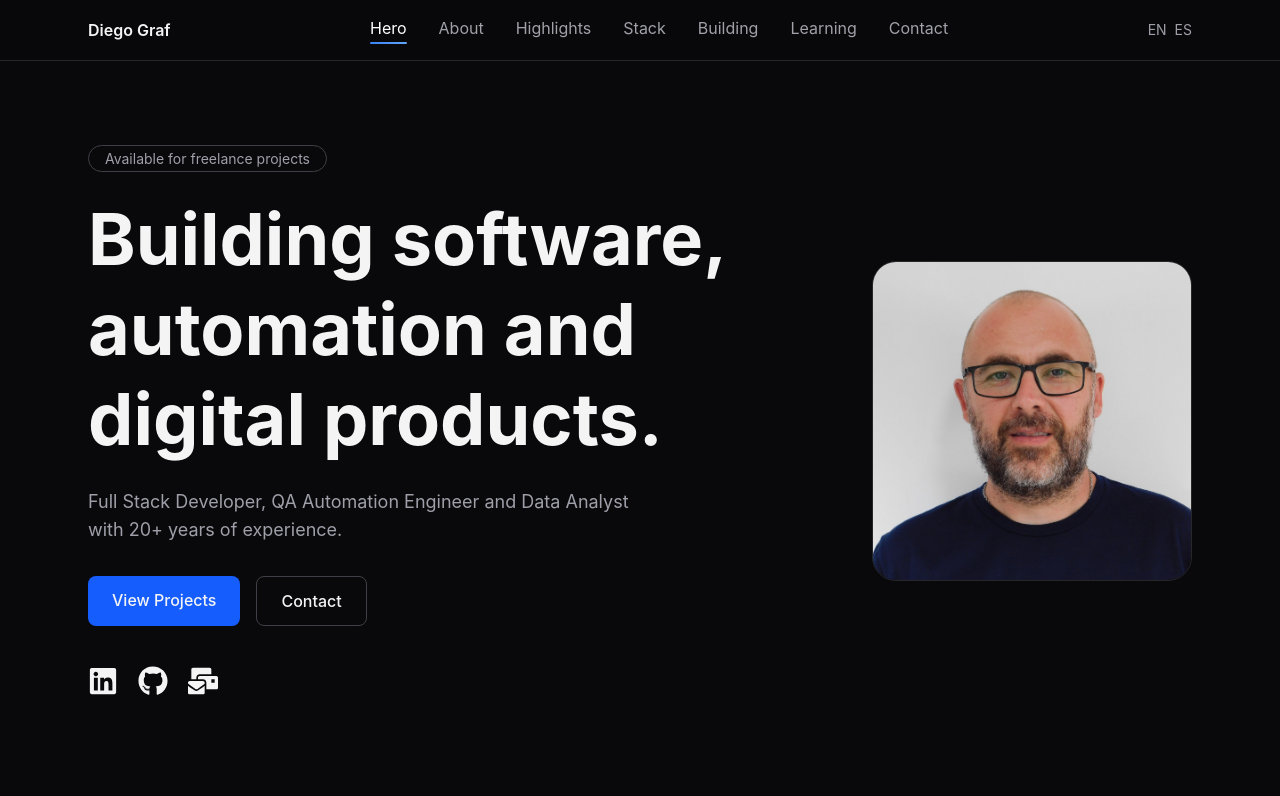
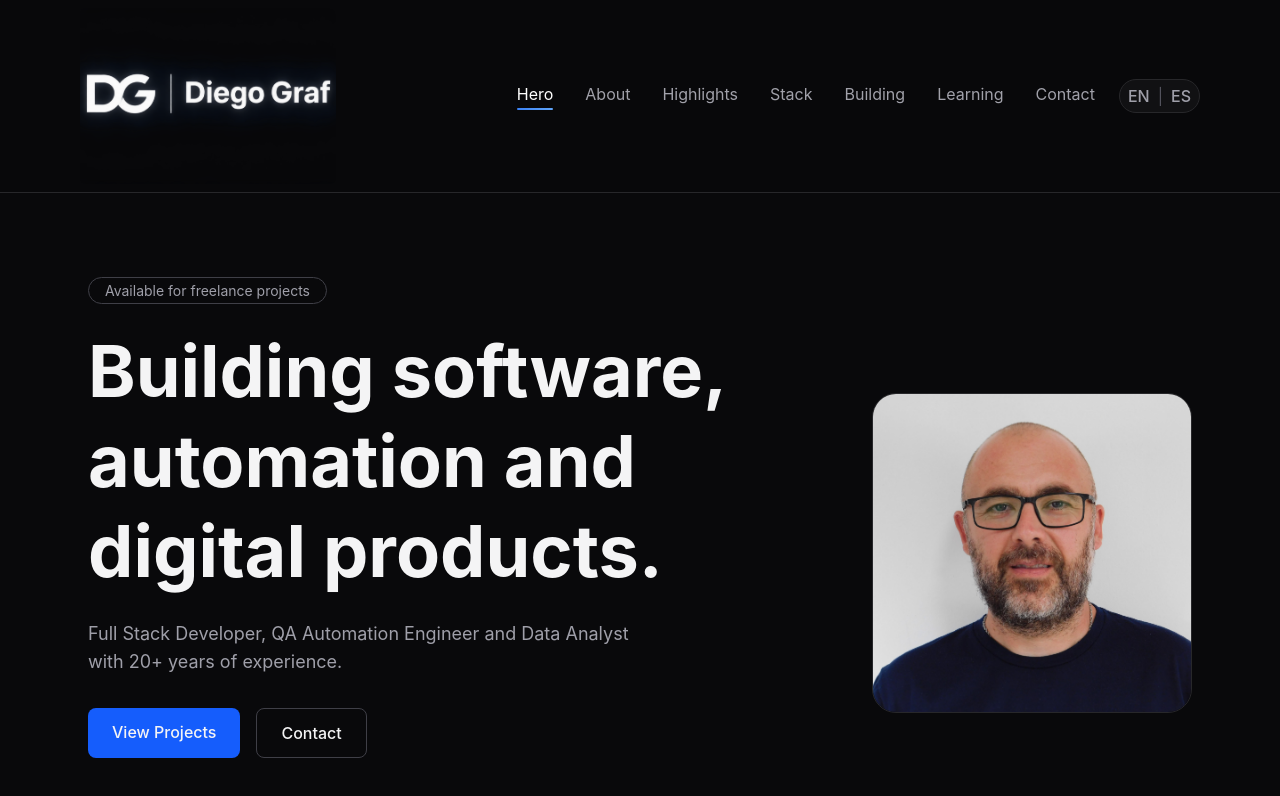
Before and after one commit to diegorafaelgraf/diego-graf-landing, a React (Vite) app: page / in a window 1280 px wide. Shown: the top 796 px of the page. Built offline with nearby package versions, Linux system fonts and the light colour scheme.

Commit message:
feat: :lipstick: add logo to header

```diff
--- a/src/components/Header/Header.tsx
+++ b/src/components/Header/Header.tsx
@@ -1,5 +1,6 @@
 import { useEffect, useState } from 'react';
 import { useTranslation } from 'react-i18next';
+import logo from '../../assets/logo.png';
 import styles from './Header.module.css';
 
 const navItems = [
@@ -60,10 +61,13 @@ export default function Header() {
 
   return (
     <header className="sticky top-0 z-50 border-b border-zinc-800 bg-zinc-950/80 backdrop-blur">
-      <div className="mx-auto flex max-w-6xl items-center justify-between px-6 py-4">
-        <span className="font-semibold">{t('header.name')}</span>
+      <div className="mx-auto flex max-w-6xl items-center justify-between gap-4 px-4 py-2">
+        <a href="#hero" className="flex items-center gap-3 self-center" aria-label={t('header.name')}>
+          <img src={logo} alt={t('header.name')} className="h-32 w-50 sm:h-44 sm:w-64 rounded-md object-cover" />
+        </a>
 
-        <nav className="hidden gap-8 md:flex">
+        <div className="ml-auto flex items-center gap-6">
+          <nav className="hidden items-center gap-8 md:flex">
             {navItems.map((item) => {
               const isActive = activeSection === item.id;
 
@@ -80,22 +84,25 @@ export default function Header() {
             })}
           </nav>
 
-        <div className="flex gap-2">
+          <div className="flex items-center gap-2 rounded-full border border-zinc-800 bg-zinc-900/60 px-2 py-1">
             <button
               onClick={() => i18n.changeLanguage('en')}
-            className="text-sm text-zinc-400 hover:text-white"
+              className="text-md font-medium text-zinc-400 transition hover:text-white"
             >
               EN
             </button>
 
+            <span className="text-zinc-600">|</span>
+
             <button
               onClick={() => i18n.changeLanguage('es')}
-            className="text-sm text-zinc-400 hover:text-white"
+              className="text-md font-medium text-zinc-400 transition hover:text-white"
             >
               ES
             </button>
           </div>
         </div>
+      </div>
     </header>
   );
 }
```
Also changed, not shown: src/assets/logo.png (added). Lines whose indentation alone changed are shown as unchanged.
